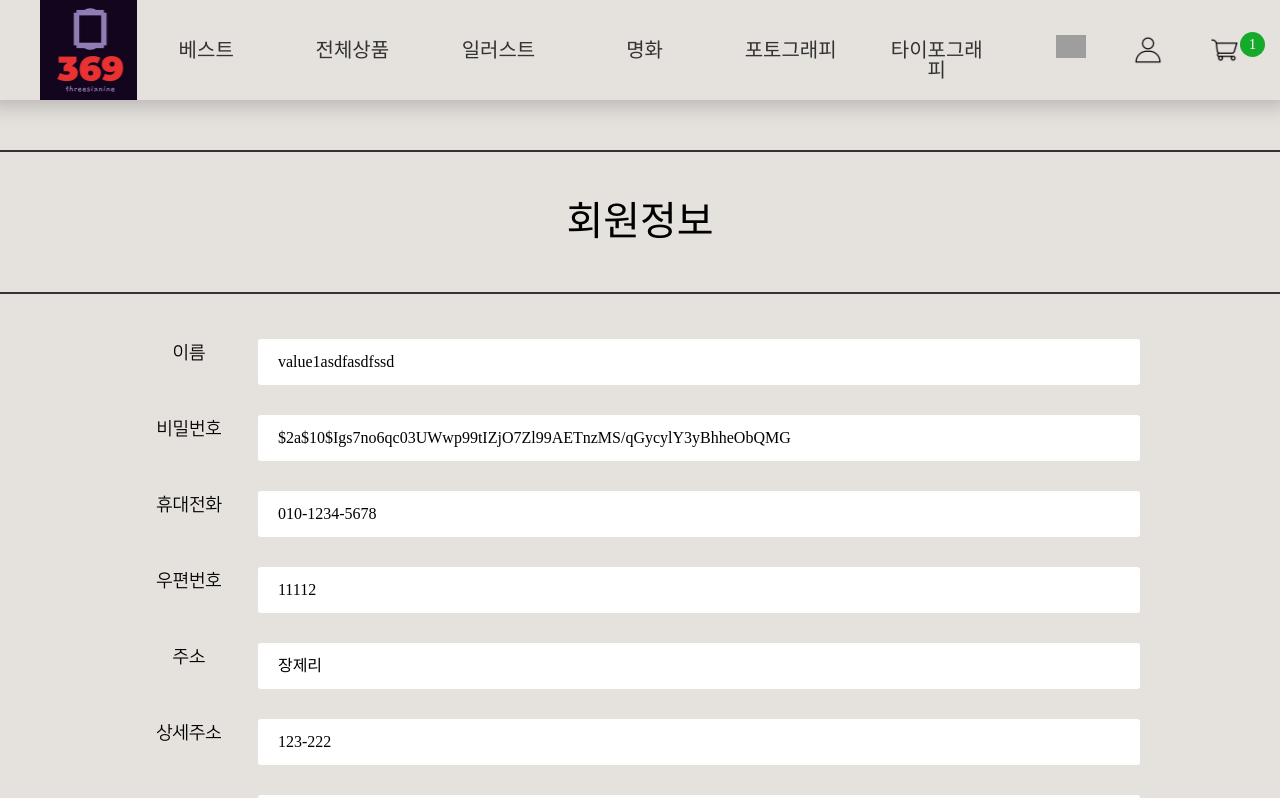
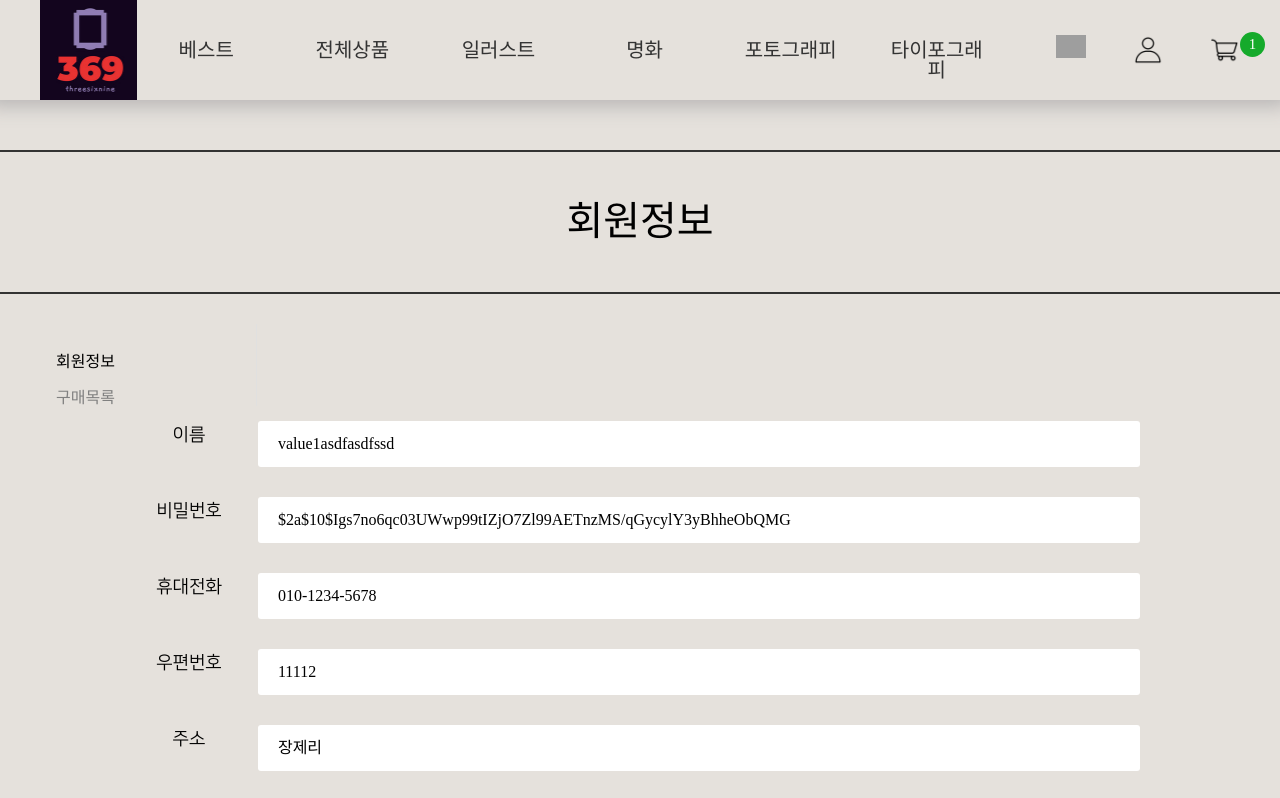
Before and after one commit to PosterShoppingMall/front, a React (Vite) app: page /user in a window 1280 px wide. Shown: the top 798 px of the page. Built offline with nearby package versions, Linux system fonts and the light colour scheme; data requests are answered from the project's data file; grey boxes are pictures that could not be loaded; a web font is replaced by a local one.

Commit message:
feat: 유저 사이드바 추가

```diff
--- a/package.json
+++ b/package.json
@@ -4,7 +4,7 @@
   "version": "0.0.0",
   "type": "module",
   "scripts": {
-    "dev": "vite",
+    "dev": "vite --host 0.0.0.0 --port 3000",
     "build": "vite build",
     "lint": "eslint . --ext js,jsx --report-unused-disable-directives --max-warnings 0",
     "preview": "vite preview",
--- a/src/page/OrderHistory/OrderHistory.jsx
+++ b/src/page/OrderHistory/OrderHistory.jsx
@@ -1,6 +1,7 @@
 import React from "react";
 import OrderHistoryList from "./OrderHistoryList";
 import styled from "styled-components";
+import UserSidebar from "../userPage/UserSidebar";
 
 const OrderHistory = () => {
   return (
@@ -8,6 +9,7 @@ const OrderHistory = () => {
       <ListWrap>
         <div className="wrapper">
           <H3Title>주문내역</H3Title>
+          <UserSidebar />
         </div>
       </ListWrap>
       <OrderHistoryList />
--- a/src/page/home/Home.jsx
+++ b/src/page/home/Home.jsx
@@ -1,4 +1,4 @@
-import React from "react";
+import React, { useEffect, useState } from "react";
 import MainBn from "./component/MainBn";
 import MainBestItem from "./component/MainBestItem";
 import AllProductItem from "./component/AllProductItem";
@@ -6,8 +6,12 @@ import IllustrationItem from "./component/IllustrationItem";
 import FamousPaintItem from "./component/FamousPaintItem";
 import PhotoGraphyItem from "./component/PhotoGraphyItem";
 import TypoGraphyItem from "./component/TypoGraphyItem";
+import axios from "axios";
 
 const Home = () => {
+  useEffect(() => {
+    axios.get("http://52.78.184.121:8080/369/").then((r) => console.log(r));
+  }, []);
   return (
     <>
       <MainBn />
--- a/src/page/userPage/User.jsx
+++ b/src/page/userPage/User.jsx
@@ -6,6 +6,7 @@ import styled from "styled-components";
 import H3Title from "../listStyledComponent/H3Title";
 
 import UserEditBtn from "./UserEditBtn";
+import UserSidebar from "./UserSidebar";
 const User = () => {
   // const [userObjectState, setUserObjectState] = useState({
   //   name: data?.name || "",
@@ -33,6 +34,7 @@ const User = () => {
   return (
     <UserEditWrap>
       <H3Title>회원정보</H3Title>
+      <UserSidebar />
       <UserLayout>
         <form>
           <DivBox>
--- /dev/null
+++ b/src/page/userPage/UserSidebar.jsx
@@ -0,0 +1,56 @@
+import React from "react";
+import { NavLink, useLocation } from "react-router-dom";
+import styled from "styled-components";
+import AdminSidebarItem from "../../component/adminLayout/AdminSidebarItem";
+
+const Sidebar = styled.div`
+  display: flex;
+  border-right: 1px solid #e0e0e0;
+  flex-direction: column;
+  align-items: flex-end;
+  width: 20%;
+`;
+const Menu = styled.div`
+  margin-top: 30px;
+  width: 200px;
+  display: flex;
+  flex-direction: column;
+  gap: 20px;
+`;
+
+const StyledLink = styled(NavLink)`
+  color: gray;
+  text-decoration: none;
+
+  &.active {
+    color: black;
+  }
+`;
+
+const UserSidebar = () => {
+  const pathName = useLocation().pathname;
+
+  const menus = [
+    { name: "회원정보", path: "/user" },
+    { name: "구매목록", path: "/order-history" },
+  ];
+
+  return (
+    <Sidebar>
+      <Menu>
+        {menus.map((menu, index) => {
+          return (
+            <StyledLink to={menu.path} exact activeClassName="active">
+              <AdminSidebarItem
+                menu={menu}
+                isActive={pathName === menu.path ? true : false}
+              />
+            </StyledLink>
+          );
+        })}
+      </Menu>
+    </Sidebar>
+  );
+};
+
+export default UserSidebar;
```
Also changed, not shown: src/page/userPage/UserSidebarItem.jsx (added).
